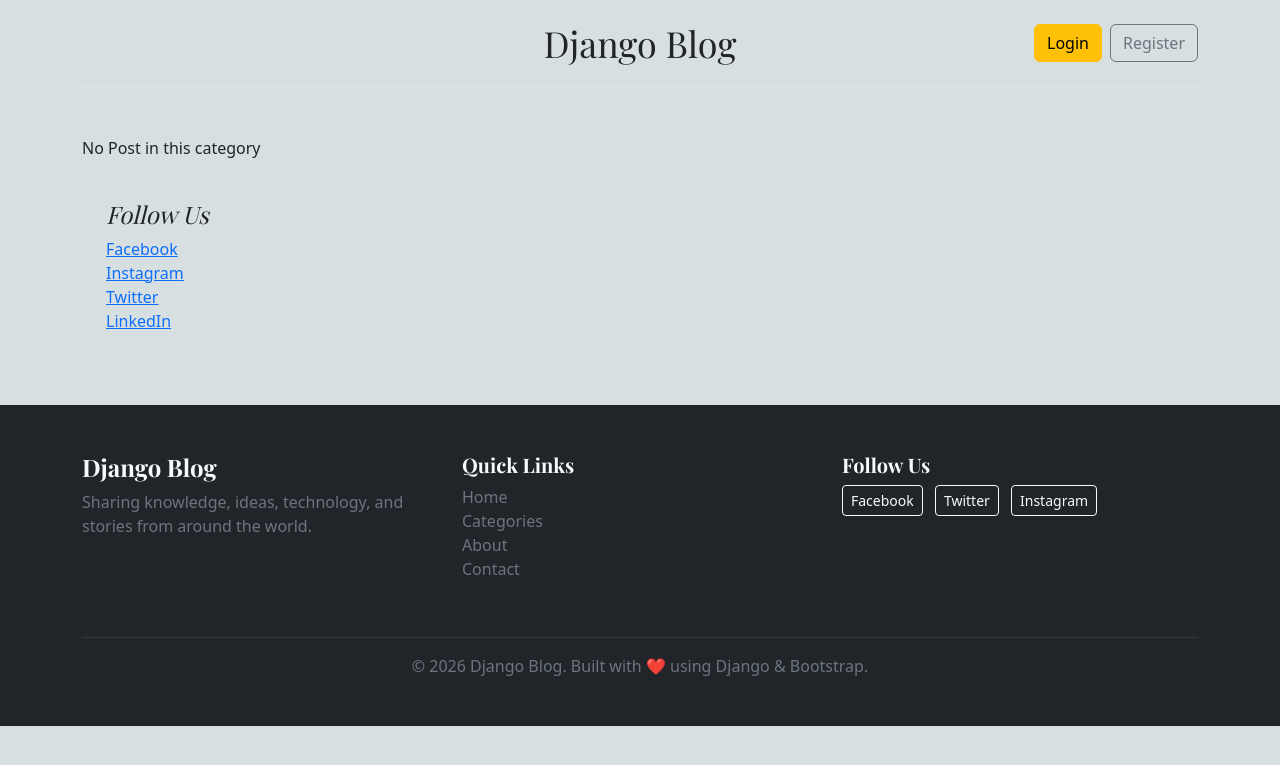
After one commit to HIM9098/django-blog, a Django app: template templates/posts_by_category.html in a window 1280 px wide. The commit adds this page. Shown: the top 765 px of the page. Run offline with Django 5.2, Linux system fonts and the light colour scheme; the template is opened without the code that fills it, so the values that code supplies are empty.

Commit message:
post by category and context_processors

```diff
--- a/blog_main/settings.py
+++ b/blog_main/settings.py
@@ -23,9 +23,12 @@ BASE_DIR = Path(__file__).resolve().parent.parent
 SECRET_KEY = 'django-insecure-0fr_%)$swjo79-&yd6b4u^_3(r8%i-2w3=t-m8bo0i_7+exadm'
 
 # SECURITY WARNING: don't run with debug turned on in production!
+
+# if it is turned off as False then the django cannot laod static and media file
+
 DEBUG = True
 
-ALLOWED_HOSTS = []
+ALLOWED_HOSTS = ['*']
 
 
 # Application definition
@@ -62,6 +65,7 @@ TEMPLATES = [
                 'django.template.context_processors.request',
                 'django.contrib.auth.context_processors.auth',
                 'django.contrib.messages.context_processors.messages',
+                'blogs.context_processors.get_categories',
             ],
         },
     },
--- a/blog_main/urls.py
+++ b/blog_main/urls.py
@@ -16,11 +16,12 @@ Including another URLconf
 """
 from .import views
 from django.contrib import admin
-from django.urls import path
+from django.urls import path , include
 from django.conf.urls.static import static
 from django.conf import settings
 
 urlpatterns = [
     path('admin/', admin.site.urls),
     path('', views.home, name='home'),
+    path('category/', include('blogs.urls')),
 ]+static(settings.MEDIA_URL, document_root=settings.MEDIA_ROOT)
--- /dev/null
+++ b/blogs/context_processors.py
@@ -0,0 +1,5 @@
+from blogs import models
+
+def get_categories(request):
+    categories = models.Category.objects.all()
+    return {'categories': categories}
--- /dev/null
+++ b/blogs/urls.py
@@ -0,0 +1,7 @@
+from django.urls import path , include
+from .import views
+
+urlpatterns= [
+    path('<int:category_id>/', views.posts_by_category, name="posts_by_category"),
+
+]
--- /dev/null
+++ b/templates/base.html
@@ -0,0 +1,116 @@
+<!-- heaader part  -->
+{% load static %}
+<!doctype html>
+<html lang="en">
+  <head>
+    <meta charset="UTF-8" />
+    <meta name="viewport" content="width=device-width, initial-scale=1.0" />
+    <title>Django Blog</title>
+
+    <link
+      href="https://cdn.jsdelivr.net/npm/bootstrap@5.3.3/dist/css/bootstrap.min.css"
+      rel="stylesheet"
+    />
+
+    <link rel="preconnect" href="https://fonts.googleapis.com" />
+    <link rel="preconnect" href="https://fonts.gstatic.com" crossorigin />
+    <link
+      href="https://fonts.googleapis.com/css2?family=Playfair+Display:wght@400;700&display=swap"
+      rel="stylesheet"
+    />
+
+    <link rel="stylesheet" href="{% static 'css/blog.css' %}" />
+ <style>
+body {
+    background-color: rgba(174, 190, 194, 0.491);
+}
+</style>
+  </head>
+  <body>
+    <div class="container">
+      <!-- Header -->
+      <header class="blog-header py-3">
+        <div class="row flex-nowrap justify-content-between align-items-center">
+          <div class="col-4 pt-1"></div>
+
+          <div class="col-4 text-center">
+            <a class="blog-header-logo text-dark text-decoration-none" href="#">
+              Django Blog
+            </a>
+          </div>
+
+          <div class="col-4 d-flex justify-content-end align-items-center">
+            <a class="btn btn-warning me-2" href="#">Login</a>
+            <a class="btn btn-outline-secondary" href="#">Register</a>
+          </div>
+        </div>
+      </header>
+
+      <!-- Category Navigation -->
+      <div class="nav-scroller py-1 mb-4 border-bottom">
+        <nav class="nav d-flex justify-content-between">
+          {% for post in categories %}
+          <a
+            class="p-2 text-muted text-decoration-none"
+            href="{% url 'posts_by_category' post.id %}"
+          >
+            {{ post.category_name }}
+          </a>
+          {% endfor %}
+          <a class="p-2 text-muted text-decoration-none" href="#"></a>
+        </nav>
+      </div>
+
+
+
+<!-- Main Content Part -->
+
+{% block content %}
+
+{% endblock %}
+
+<!-- Footer Part  -->
+ <footer class="bg-dark text-light mt-5 py-5">
+    <div class="container">
+        <div class="row">
+
+            <!-- Blog Info -->
+            <div class="col-md-4 mb-4">
+                <h4 class="fw-bold">Django Blog</h4>
+                <p class="text-secondary">
+                    Sharing knowledge, ideas, technology, and stories from around the world.
+                </p>
+            </div>
+
+            <!-- Quick Links -->
+            <div class="col-md-4 mb-4">
+                <h5 class="fw-bold">Quick Links</h5>
+                <ul class="list-unstyled">
+                    <li><a href="{% url 'home' %}" class="text-decoration-none text-secondary">Home</a></li>
+                    <li><a href="#" class="text-decoration-none text-secondary">Categories</a></li>
+                    <li><a href="#" class="text-decoration-none text-secondary">About</a></li>
+                    <li><a href="#" class="text-decoration-none text-secondary">Contact</a></li>
+                </ul>
+            </div>
+
+            <!-- Social Links -->
+            <div class="col-md-4 mb-4">
+                <h5 class="fw-bold">Follow Us</h5>
+                <a href="#" class="btn btn-outline-light btn-sm me-2">Facebook</a>
+                <a href="#" class="btn btn-outline-light btn-sm me-2">Twitter</a>
+                <a href="#" class="btn btn-outline-light btn-sm">Instagram</a>
+            </div>
+
+        </div>
+
+        <hr class="border-secondary">
+
+        <div class="text-center text-secondary">
+            <p class="mb-0">
+                © 2026 Django Blog. Built with ❤️ using Django & Bootstrap.
+            </p>
+        </div>
+    </div>
+</footer>
+  </body>
+</html>
--- /dev/null
+++ b/templates/posts_by_category.html
@@ -0,0 +1,62 @@
+{% extends 'base.html'%}
+
+{% block content%}
+
+      <!-- Featured Hero -->
+{% for post in categories %}
+    {% if post.id == category_id %}
+        <div class="mb-4">
+            <span class="badge rounded-pill fs-5 px-4 py-3"
+                  style="
+                  background: linear-gradient(135deg, #d1e3fd, #917d3b);
+                  box-shadow:  5px 5px rgba(174, 190, 194, 0.491);
+                  text-shadow: 0px 3px 0px rgba(255,255,255,0.3);
+                  cursor: pointer;
+                  ">
+                ✨ {{ post }}
+            </span>
+        </div>
+    {% endif %}
+{% endfor %}
+
+       {% if posts %}
+      {% for post in posts %}
+
+      <div
+        class="p-4 p-md-5 mb-4 rounded text-white bg-dark"
+        style="background-image: url({{post.featured_image.url}}) ;background-size: cover;"
+      >
+        <div class="col-md-6 px-0">
+          <h1 class="display-4 fst-italic">{{ post.title }}</h1>
+
+          <p class="lead my-3">{{ post.short_description }}</p>
+
+          <p class="lead mb-0">
+            <a href="#" class="text-white fw-bold"> Continue reading... </a>
+          </p>
+        </div>
+      </div>
+
+       {% endfor %}
+
+       {% else  %}
+        <p>No Post in this category</p>
+
+        {% endif %}
+
+
+            <div class="p-4">
+              <h4 class="fst-italic">Follow Us</h4>
+
+              <ol class="list-unstyled mb-0">
+                <li><a href="#">Facebook</a></li>
+                <li><a href="#">Instagram</a></li>
+                <li><a href="#">Twitter</a></li>
+                <li><a href="#">LinkedIn</a></li>
+              </ol>
+            </div>
+          </div>
+        </div>
+      </div>
+    </div>
+{% endblock %}
```
Also changed, not shown: blog_main/views.py (+10 -2 lines), blogs/models.py (+4 -4 lines), blogs/views.py (+22 -2 lines), templates/404.html (added, +111 -0 lines), templates/home.html (+55 -197 lines).
